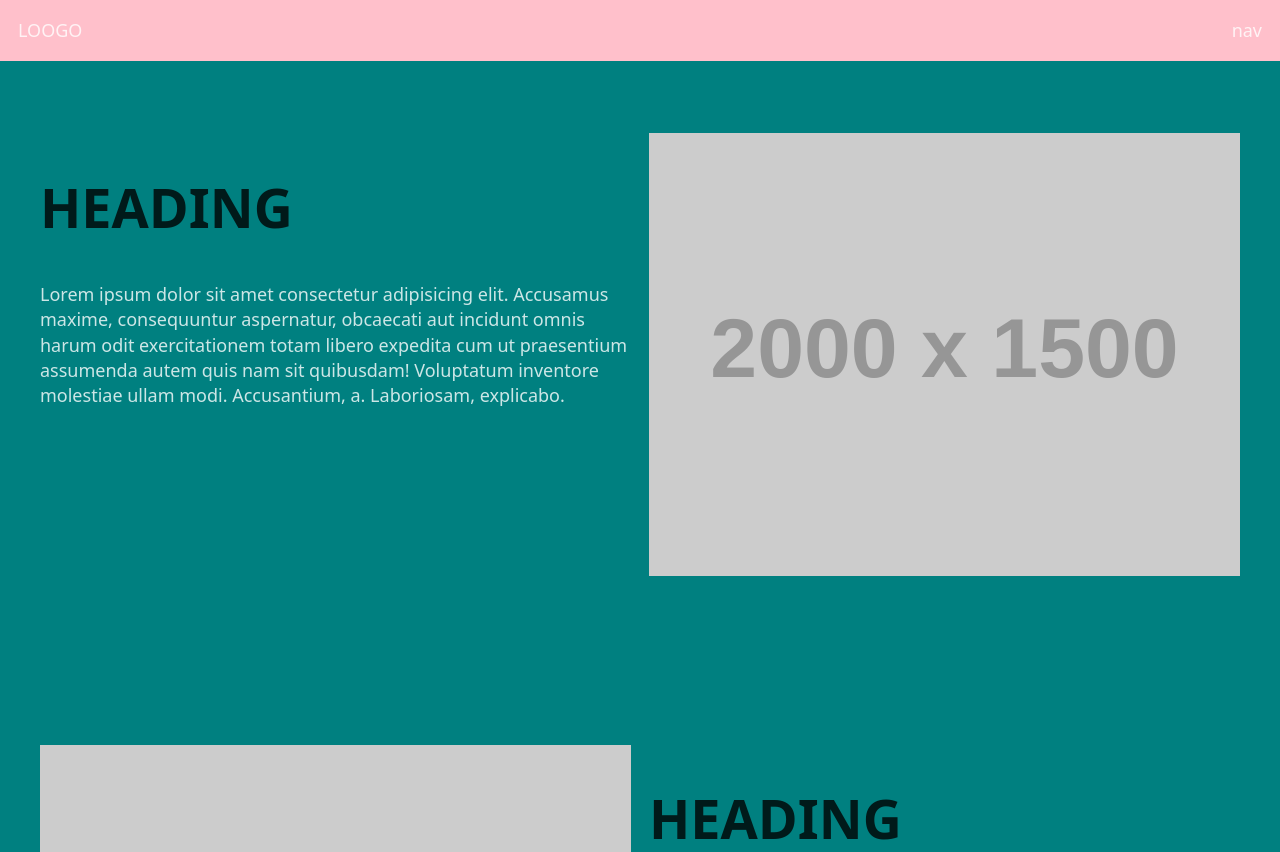
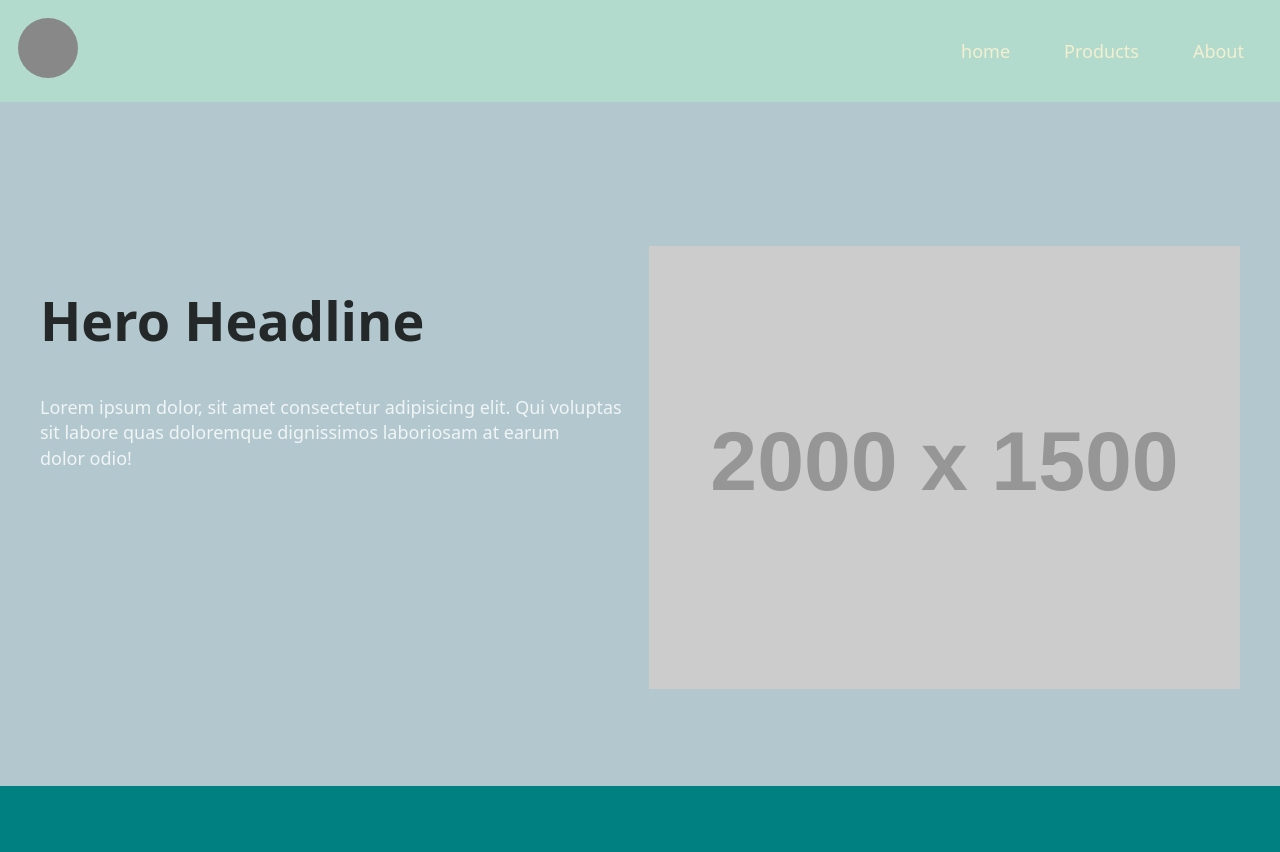
Before and after one commit to EmanCorNMA/simplebase, a plain HTML site: page index.html in a window 1280 px wide. Shown: the top 852 px of the page. Drawn offline with Linux system fonts and the light colour scheme; placeholder pictures from the web are drawn by us.

Commit message:
added header + more

```diff
--- a/css/style.css
+++ b/css/style.css
@@ -52,6 +52,9 @@ CSS TABLE OF CONTENTS
     --color-text-headings: rgb(0 0 0 / .8);
     --color-links: rgb(201, 137, 0);
     --color-links-hover: rgb(173, 173, 173);
+    --color-siteheader-links: rgba(243, 239, 208, 1);
+    --color-siteheader-background: rgb(178, 219, 206);
+    --color-hero-background: rgb(178, 200, 206);
 
     --font-body: system-ui, Helvetica, Arial, sans-serif;
     --font-headings: system-ui, Georgia, serif;
@@ -312,6 +315,14 @@ body {
         grid-column-start: 12;
     }
 
+    .row.swapped>*:first-child {
+        order: 2;
+    }
+
+    .row.swapped>*:last-child {
+        order: 1;
+    }
+
 
 }
 
@@ -351,14 +362,60 @@ SITE STRUCTURE
 
 */
 
+.hide-visually {
+    position: absolute;
+    top: -9999px;
+    left: -9999px;
+}
+
 /* SITE HEADER */
 .site-header {
-    background-color: pink;
+    background-color: var(--color-siteheader-background);
 
     display: flex;
     justify-content: space-between;
+    align-items: center;
 
     padding: var(--unit-small);
+
+    a {
+        color: var(--color-siteheader-links);
+        text-decoration: none;
+    }
+
+    .site-logo {
+        display: flex;
+        align-items: center;
+        gap: 1em;
+
+        h1 {
+            font-size: 2em;
+            margin: 0;
+            text-wrap: nowrap;
+        }
+    }
+
+    /* SITE-NAV */
+    .site-nav {
+        ul {
+            margin: 0;
+            list-style: none;
+            display: flex;
+            gap: 1em;
+        }
+
+        a {
+            display: block;
+            padding: 1em;
+        }
+    }
+
+}
+
+.site-logo {
+    display: grid;
+
+
 }
 
 /* SITE MAIN */
@@ -371,6 +428,12 @@ section {
     padding: var(--unit-large) var(--unit-small);
 }
 
+/*  SECTIONS */
+.hero {
+    background-color: var(--color-hero-background);
+    padding-top: calc(4em + var(--unit-large));
+}
+
 /* SITE FOOTER */
 .site-footer {
     background-color: sandybrown;
--- a/index.html
+++ b/index.html
@@ -13,14 +13,51 @@
 <body>
 
     <header class="site-header">
-        <div class="site-logo">LOOGO</div>
-        <div class="site-nav">nav</div>
+        <div class="site-logo">
+            <a href="index.html"><!--<img src="https://via.placeholder.com/60" alt="site logo" width="60" height="60">-->
+                <svg width="60" height="60">
+
+                    <circle r="30" cx="30" cy="30" fill="#888"></circle>
+
+                </svg>
+            </a>
+            <h1 class="hide-visually"><a href="index.html">Simple Base</a></h1>
+        </div>
+        <div class="site-nav">
+            <ul>
+                <li><a href="index.html">home</a></li>
+                <li><a href="index.html">Products</a></li>
+                <li><a href="index.html">About</a></li>
+            </ul>
+        </div>
     </header>
 
     <main class="site-main">
+
+        <section class="hero">
+            <div class="container">
+                <div class="row swapped">
+                    <div class="one-half">
+                        <img src="https://via.placeholder.com/2000x1500" alt="Hero Image" width="2000" height="1500">
+                    </div>
+                    <div class="one-half">
+                        <h1>Hero Headline</h1>
+                        <p>Lorem ipsum dolor, sit amet consectetur adipisicing elit. Qui voluptas sit labore quas
+                            doloremque dignissimos laboriosam at earum dolor odio!</p>
+                    </div>
+                </div>
+            </div>
+        </section>
+
+
+
+
+
+
         <section>
             <div class="container">
                 <div class="row">
+                    <div class="one-half"><img src="https://via.placeholder.com/2000x1500" alt="scammed"></div>
                     <div class="one-half">
                         <h1>HEADING</h1>
                         <p>Lorem ipsum dolor sit amet consectetur adipisicing elit. Accusamus maxime, consequuntur
@@ -28,14 +65,13 @@
                             ut praesentium assumenda autem quis nam sit quibusdam! Voluptatum inventore molestiae ullam
                             modi. Accusantium, a. Laboriosam, explicabo.</p>
                     </div>
-                    <div class="one-half"><img src="https://via.placeholder.com/2000x1500" alt="scammed"></div>
                 </div>
             </div>
         </section>
 
         <section>
             <div class="container">
-                <div class="row">
+                <div class="row swapped">
                     <div class="one-half"><img src="https://via.placeholder.com/2000x1500" alt="scammed"></div>
                     <div class="one-half">
                         <h1>HEADING</h1>
```
